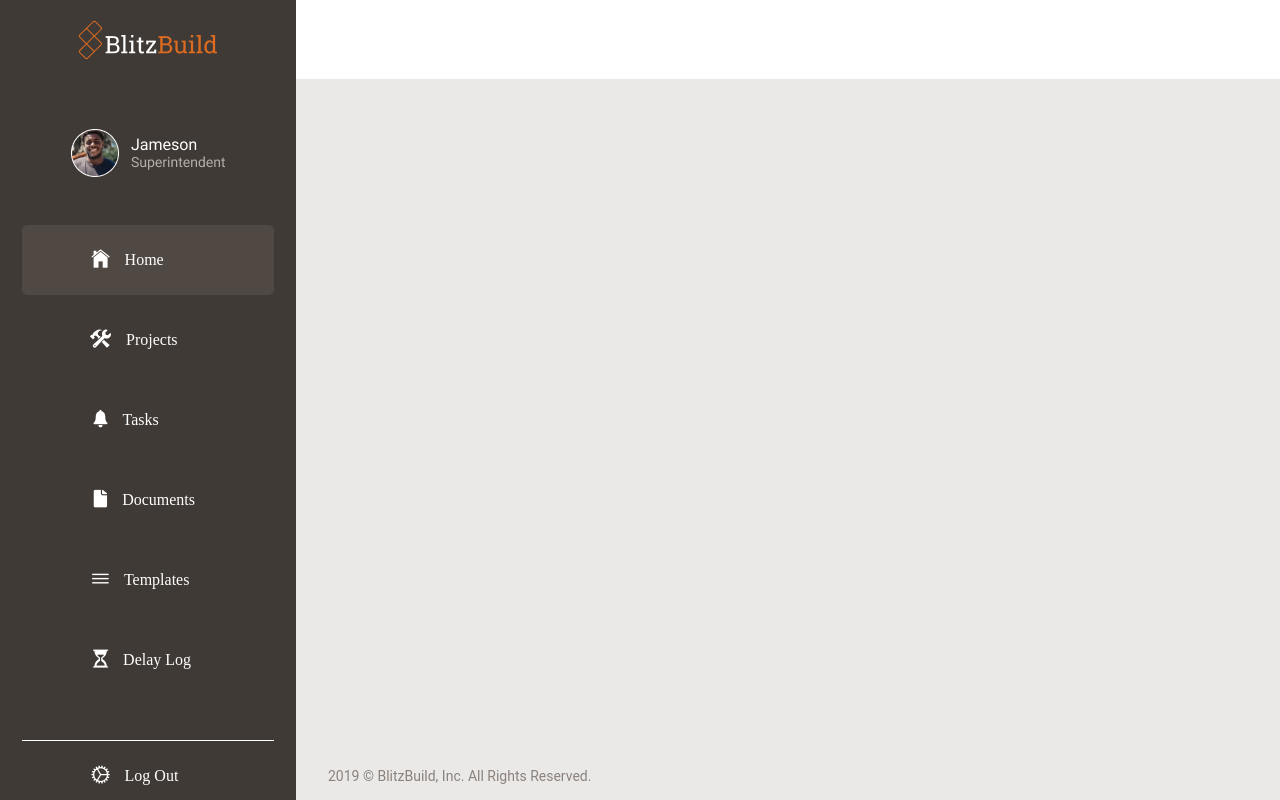
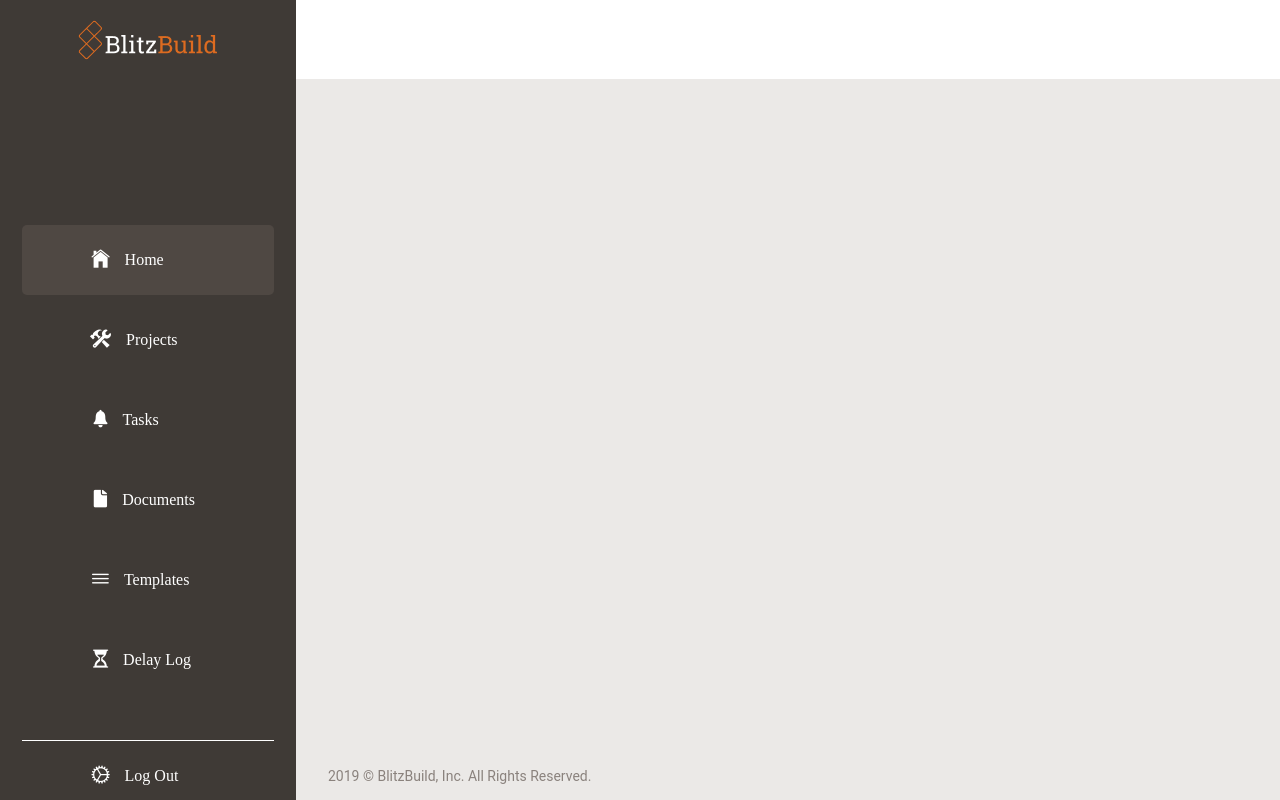
Before and after one commit to mharley12345/blitz-build-fe, a React (Create React App) app in the folder blitz-build/: page / in a window 1280 px wide. Built offline with nearby package versions, Linux system fonts and the light colour scheme; no server answers; what auth0-js would draw is missing.

Commit message:
took away fixed stock user profile

```diff
--- a/blitz-build/src/components/NavBar.jsx
+++ b/blitz-build/src/components/NavBar.jsx
@@ -140,7 +140,7 @@ function NavBar ({ MenuDividedLinks, navLinks, background, hoverBackground, link
            <img  src={Logo} alt="Blitz-Build-Logo"/>
            </LogoContainer>
            <UserProfile>
-               <img src={Avatar} alt="Blitz-Build-Avatar"/>
+
            </UserProfile>
         </LogoAvatarContainer>
 
```
